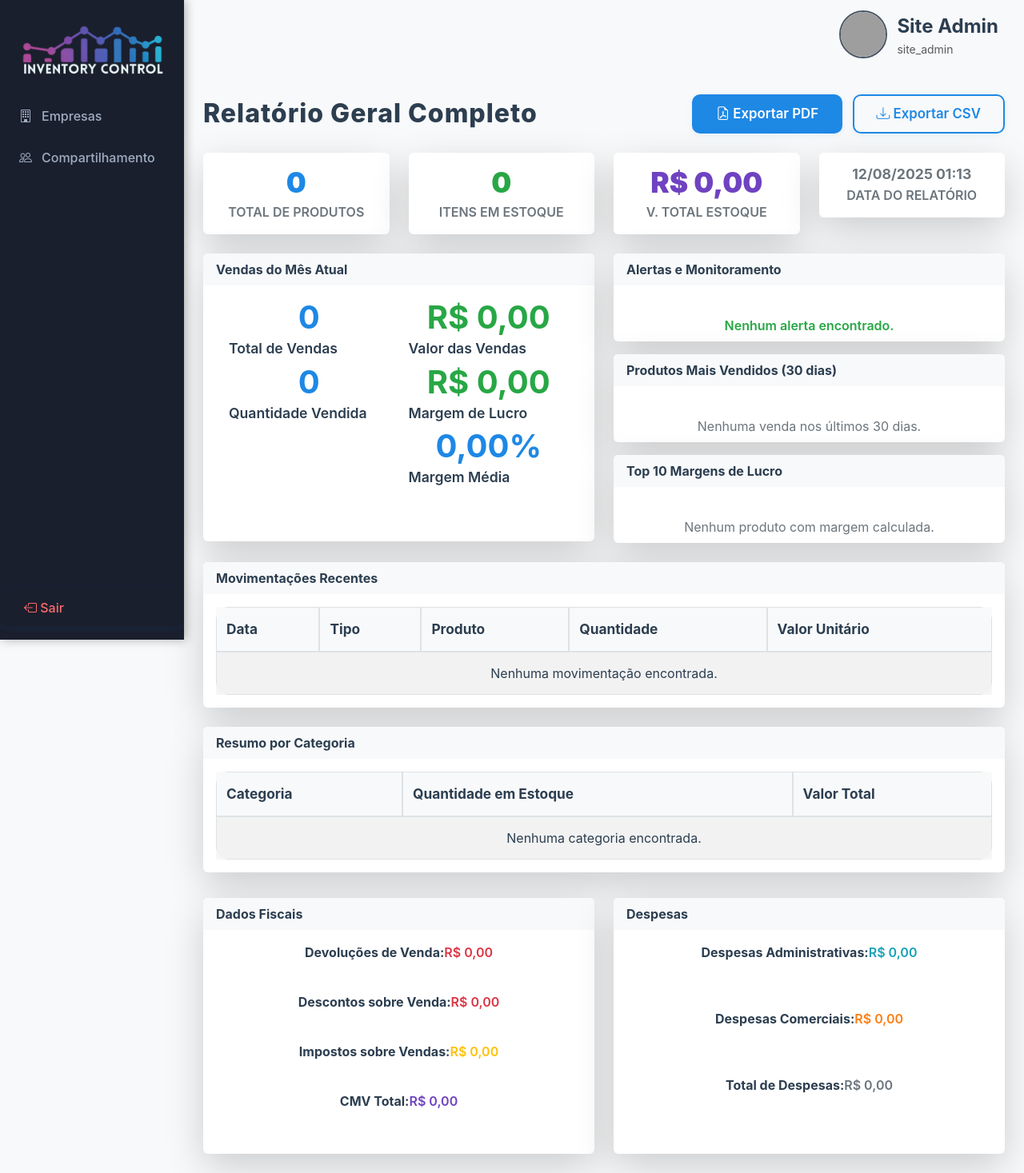
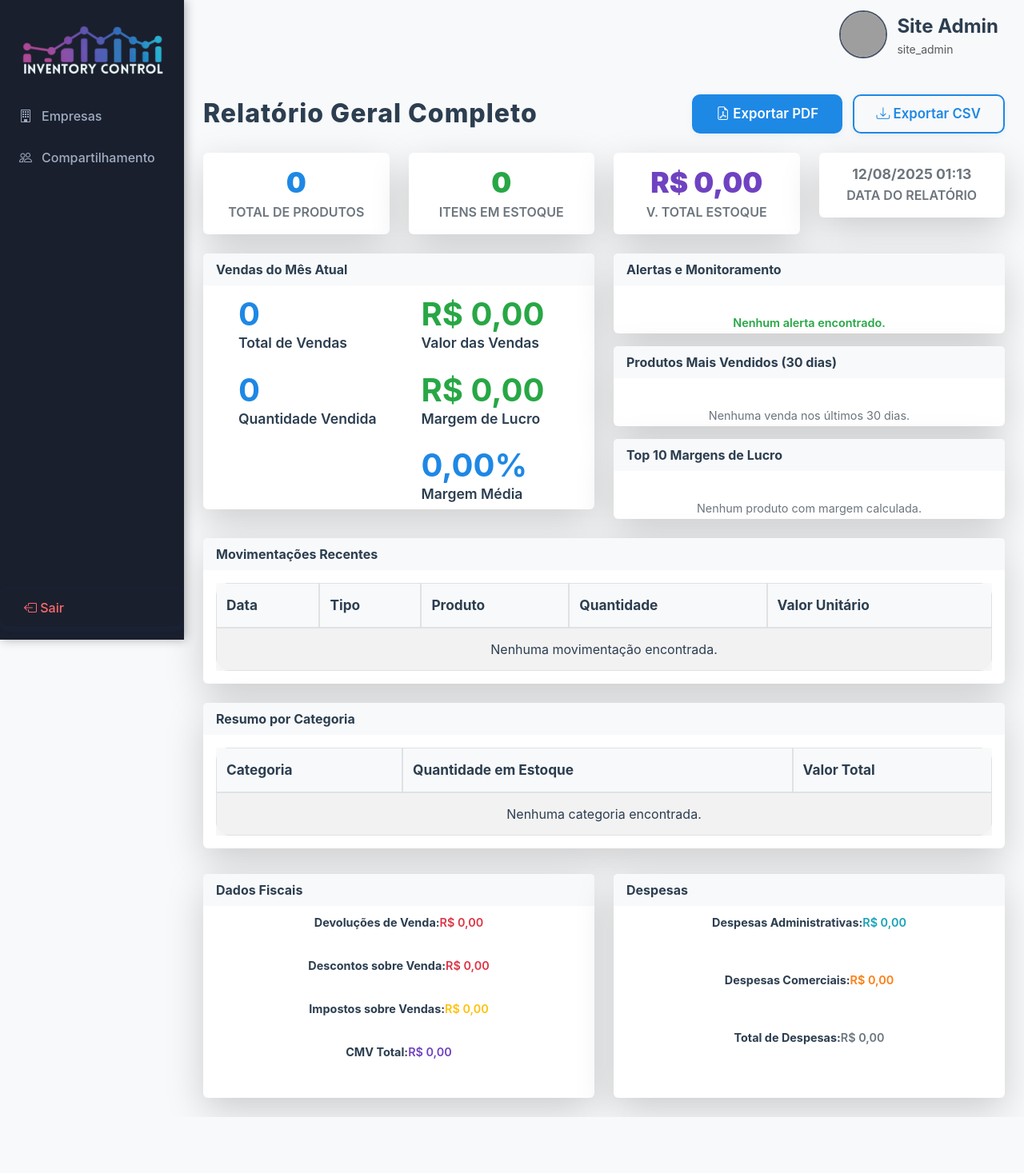
Before and after one commit to pedro-zucchi90/TrustV-Inventory-Control, a Flask app: page /relatorio_geral_completo in a window 1280 px wide. Shown: the whole page at 80% size. After the commit the page ends 1397 px from the top, so only its background shows below. Run offline with Flask 3, Linux system fonts and the light colour scheme; a user stored in the database is signed in; data that the repository does not hold is empty; grey boxes are pictures that could not be loaded.

Commit message:
mais umas mudanças

```diff
--- a/app.py
+++ b/app.py
@@ -234,6 +234,11 @@ def index():
 def adicionar_produto():
     form = CadastroProdutoForm()
     if form.validate_on_submit():
+        # Garantir que o empresa_id seja sempre definido
+        empresa_id = getattr(current_user, 'empresa_id', current_user.id)
+        if empresa_id is None:
+            empresa_id = current_user.id
+
         novo_produto = Produto(
             nome=form.nome.data,
             descricao=form.descricao.data,
@@ -241,10 +246,11 @@ def adicionar_produto():
             preco_venda=float(form.preco_venda.data),
             quantidade_estoque=form.quantidade_estoque.data,
             usuario_id=current_user.id,
-            empresa_id=getattr(current_user, 'empresa_id', current_user.id)
+            empresa_id=empresa_id
         )
         db.session.add(novo_produto)
         db.session.commit()
+
         # Adiciona movimentação de compra automática para o estoque inicial
         if novo_produto.quantidade_estoque > 0:
             movimentacao_inicial = Movimentacao(
@@ -254,10 +260,11 @@ def adicionar_produto():
                 valor_unitario=novo_produto.preco_compra,
                 custo_unitario=None,
                 usuario_id=current_user.id,
-                empresa_id=getattr(current_user, 'empresa_id', current_user.id)
+                empresa_id=empresa_id
             )
             db.session.add(movimentacao_inicial)
             db.session.commit()
+
         auditoria = Auditoria(
             usuario_id=current_user.id,
             acao='Cadastro',
@@ -276,7 +283,12 @@ def adicionar_produto():
 @login_required
 @role_required('administrador', 'vendedor')
 def editar_produto(produto_id):
-    produto = Produto.query.filter_by(id=produto_id, empresa_id=getattr(current_user, 'empresa_id', current_user.id)).first_or_404()
+    # Garantir que o empresa_id seja sempre definido
+    empresa_id = getattr(current_user, 'empresa_id', current_user.id)
+    if empresa_id is None:
+        empresa_id = current_user.id
+
+    produto = Produto.query.filter_by(id=produto_id, empresa_id=empresa_id).first_or_404()
     form = CadastroProdutoForm(obj=produto)
     if form.validate_on_submit():
         produto.nome = form.nome.data
@@ -303,7 +315,12 @@ def editar_produto(produto_id):
 @login_required
 @role_required('administrador')
 def deletar_produto(produto_id):
-    produto = Produto.query.filter_by(id=produto_id, empresa_id=getattr(current_user, 'empresa_id', current_user.id)).first_or_404()
+    # Garantir que o empresa_id seja sempre definido
+    empresa_id = getattr(current_user, 'empresa_id', current_user.id)
+    if empresa_id is None:
+        empresa_id = current_user.id
+
+    produto = Produto.query.filter_by(id=produto_id, empresa_id=empresa_id).first_or_404()
 
     try:
         # Excluir devoluções relacionadas ao produto
@@ -347,8 +364,13 @@ def deletar_produto(produto_id):
 @app.route('/movimentacoes', methods=['GET'])
 @login_required
 def listar_movimentacoes():
+    # Garantir que o empresa_id seja sempre definido
+    empresa_id = getattr(current_user, 'empresa_id', current_user.id)
+    if empresa_id is None:
+        empresa_id = current_user.id
+
     movimentacoes = (
-        Movimentacao.query.filter_by(empresa_id=getattr(current_user, 'empresa_id', current_user.id))
+        Movimentacao.query.filter_by(empresa_id=empresa_id)
         .order_by(Movimentacao.data.desc()).all()
     )
     return render_template('movimentacoes.html', movimentacoes=movimentacoes)
@@ -365,7 +387,12 @@ def registrar_movimentacao():
     produtos_usuario = Produto.query.filter(Produto.empresa_id.in_(empresas_visiveis_ids())).all()
     form.produto_id.choices = [(p.id, p.nome) for p in produtos_usuario]
     if form.validate_on_submit():
-        produto = Produto.query.filter_by(id=form.produto_id.data, empresa_id=getattr(current_user, 'empresa_id', current_user.id)).first_or_404()
+        # Garantir que o empresa_id seja sempre definido
+        empresa_id = getattr(current_user, 'empresa_id', current_user.id)
+        if empresa_id is None:
+            empresa_id = current_user.id
+
+        produto = Produto.query.filter_by(id=form.produto_id.data, empresa_id=empresa_id).first_or_404()
         if form.tipo.data == 'venda':
             if form.quantidade.data > produto.quantidade_estoque:
                 flash('Não é possível vender mais do que o estoque disponível!', 'danger')
@@ -441,7 +468,7 @@ def registrar_movimentacao():
             despesas_administrativas=despesas_administrativas,
             despesas_comerciais=despesas_comerciais,
             usuario_id=current_user.id,
-            empresa_id=getattr(current_user, 'empresa_id', current_user.id)
+            empresa_id=empresa_id
         )
         if form.tipo.data == 'compra':
             produto.quantidade_estoque += form.quantidade.data
@@ -682,26 +709,46 @@ def empresas_visiveis_ids():
     """Retorna lista de empresa_ids visíveis para o usuário atual: própria + compartilhadas bidirecionalmente ativas."""
     if not current_user.is_authenticated:
         return []
+
+    # Sempre incluir o empresa_id do usuário atual
     base_id = getattr(current_user, 'empresa_id', current_user.id)
     ids = {base_id}
-    ativos_emp = CompartilhamentoEmpresa.query.filter_by(ativo=True).all()
-    for c in ativos_emp:
-        if c.empresa_a_id == base_id:
-            ids.add(c.empresa_b_id)
-        if c.empresa_b_id == base_id:
-            ids.add(c.empresa_a_id)
-    # Compartilhamentos por usuário também ampliam a visibilidade para a empresa do par
-    ativos_usr = CompartilhamentoUsuario.query.filter_by(ativo=True).all()
-    for cu in ativos_usr:
-        if cu.usuario_a_id == current_user.id:
-            other = db.session.get(Usuario, cu.usuario_b_id)
-            if other and other.empresa_id:
-                ids.add(other.empresa_id)
-        if cu.usuario_b_id == current_user.id:
-            other = db.session.get(Usuario, cu.usuario_a_id)
-            if other and other.empresa_id:
-                ids.add(other.empresa_id)
-    return list(ids)
+
+    # Se o usuário não tem empresa_id, usar seu próprio ID como empresa
+    if base_id is None:
+        ids.add(current_user.id)
+
+    try:
+        # Compartilhamentos entre empresas
+        ativos_emp = CompartilhamentoEmpresa.query.filter_by(ativo=True).all()
+        for c in ativos_emp:
+            if c.empresa_a_id == base_id:
+                ids.add(c.empresa_b_id)
+            if c.empresa_b_id == base_id:
+                ids.add(c.empresa_a_id)
+
+        # Compartilhamentos por usuário também ampliam a visibilidade para a empresa do par
+        ativos_usr = CompartilhamentoUsuario.query.filter_by(ativo=True).all()
+        for cu in ativos_usr:
+            if cu.usuario_a_id == current_user.id:
+                other = db.session.get(Usuario, cu.usuario_b_id)
+                if other and other.empresa_id:
+                    ids.add(other.empresa_id)
+            if cu.usuario_b_id == current_user.id:
+                other = db.session.get(Usuario, cu.usuario_a_id)
+                if other and other.empresa_id:
+                    ids.add(other.empresa_id)
+    except Exception as e:
+        # Em caso de erro, pelo menos retornar o empresa_id base
+        print(f"Erro ao buscar compartilhamentos: {e}")
+
+    # Garantir que sempre retorne pelo menos um ID
+    if not ids:
+        ids.add(current_user.id)
+
+    result = list(ids)
+    print(f"DEBUG: empresas_visiveis_ids() retornou: {result} para usuário {current_user.id}")
+    return result
 
 def seed_site_admin():
     """Cria usuário admin do site (não registrável) caso não exista."""
@@ -1148,6 +1195,12 @@ def api_inventario():
 @login_required
 def api_registrar_movimentacao():
     data = request.json
+
+    # Garantir que o empresa_id seja sempre definido
+    empresa_id = getattr(current_user, 'empresa_id', current_user.id)
+    if empresa_id is None:
+        empresa_id = current_user.id
+
     mov = Movimentacao(
         produto_id=data['produto_id'],
         tipo=data['tipo'],
@@ -1155,9 +1208,9 @@ def api_registrar_movimentacao():
         valor_unitario=data['valor_unitario'],
         custo_unitario=data.get('custo_unitario'),
         usuario_id=current_user.id,
-        empresa_id=getattr(current_user, 'empresa_id', current_user.id)
+        empresa_id=empresa_id
     )
-    produto = Produto.query.filter_by(id=data['produto_id'], empresa_id=getattr(current_user, 'empresa_id', current_user.id)).first_or_404()
+    produto = Produto.query.filter_by(id=data['produto_id'], empresa_id=empresa_id).first_or_404()
     if data['tipo'] == 'compra':
         produto.quantidade_estoque += data['quantidade']
         produto.preco_compra = data['valor_unitario']
@@ -1612,6 +1665,85 @@ def api_movimentacao_detalhes(movimentacao_id):
         'data': movimentacao.data.strftime('%d/%m/%Y %H:%M')
     })
 
+@app.route('/debug_produtos')
+@login_required
+def debug_produtos():
+    """Rota de debug para verificar produtos e empresas visíveis"""
+    if not current_user.is_authenticated:
+        return jsonify({'error': 'Usuário não autenticado'})
+
+    # Debug da função empresas_visiveis_ids
+    empresas_ids = empresas_visiveis_ids()
+
+    # Todos os produtos sem filtro
+    todos_produtos = Produto.query.all()
+
+    # Produtos filtrados pela função
+    produtos_filtrados = Produto.query.filter(Produto.empresa_id.in_(empresas_ids)).all()
+
+    # Informações do usuário atual
+    usuario_info = {
+        'id': current_user.id,
+        'nome': current_user.nome,
+        'empresa_id': getattr(current_user, 'empresa_id', None),
+        'role': getattr(current_user, 'role', None)
+    }
+
+    return jsonify({
+        'usuario': usuario_info,
+        'empresas_visiveis_ids': empresas_ids,
+        'total_produtos_sem_filtro': len(todos_produtos),
+        'total_produtos_filtrados': len(produtos_filtrados),
+        'produtos_sem_filtro': [
+            {
+                'id': p.id,
+                'nome': p.nome,
+                'empresa_id': p.empresa_id,
+                'quantidade_estoque': p.quantidade_estoque
+            } for p in todos_produtos
+        ],
+        'produtos_filtrados': [
+            {
+                'id': p.id,
+                'nome': p.nome,
+                'empresa_id': p.empresa_id,
+                'quantidade_estoque': p.quantidade_estoque
+            } for p in produtos_filtrados
+        ]
+    })
+
+@app.route('/corrigir_produtos_empresa')
+@login_required
+@role_required('administrador')
+def corrigir_produtos_empresa():
+    """Corrige produtos existentes que não tenham empresa_id definido"""
+    try:
+        # Buscar produtos sem empresa_id
+        produtos_sem_empresa = Produto.query.filter_by(empresa_id=None).all()
+
+        if not produtos_sem_empresa:
+            flash('Todos os produtos já têm empresa_id definido.', 'info')
+            return redirect(url_for('index'))
+
+        # Garantir que o empresa_id seja sempre definido
+        empresa_id = getattr(current_user, 'empresa_id', current_user.id)
+        if empresa_id is None:
+            empresa_id = current_user.id
+
+        # Atualizar produtos
+        for produto in produtos_sem_empresa:
+            produto.empresa_id = empresa_id
+
+        db.session.commit()
+
+        flash(f'{len(produtos_sem_empresa)} produtos foram corrigidos com empresa_id={empresa_id}.', 'success')
+
+    except Exception as e:
+        db.session.rollback()
+        flash(f'Erro ao corrigir produtos: {e}', 'danger')
+
+    return redirect(url_for('index'))
+
 if __name__ == '__main__':
     with app.app_context():
         db.create_all()
--- a/static/css/custom.css
+++ b/static/css/custom.css
@@ -218,7 +218,7 @@ body {
     border-radius: 16px;
     box-shadow: 0 4px 16px rgba(0,0,0,0.1);
     padding: 24px 32px;
-    margin-bottom: 24px;
+    margin-bottom: 32px; /* Aumentado de 24px para 32px */
     border: 1px solid #e9ecef;
 }
 .table-box table {
@@ -904,20 +904,23 @@ input:required:valid, select:required:valid, textarea:required:valid {
 
 /* Ajuste específico para as boxes de dados fiscais e despesas */
 .row .col-md-6 .card .card-body {
-    min-height: 160px;
+    min-height: 120px; /* Reduzido de 160px para 120px */
     display: flex;
     flex-direction: column;
     justify-content: flex-start;
+    padding: 12px 16px !important; /* Reduzido padding */
 }
 
 .row .col-md-6 .card .card-body p {
-    margin-bottom: 0.75rem;
+    margin-bottom: 0.25rem; /* Reduzido de 0.75rem para 0.25rem */
     flex: 1;
     display: flex;
     align-items: flex-start;
     justify-content: flex-start;
-    min-height: 1.5rem;
+    min-height: 1.2rem; /* Reduzido de 1.5rem para 1.2rem */
     text-align: left;
+    font-size: 0.9rem; /* Reduzido tamanho da fonte */
+    line-height: 1.2; /* Reduzido espaçamento entre linhas */
 }
 
 .row .col-md-6 .card .card-body p:last-child {
@@ -929,6 +932,7 @@ input:required:valid, select:required:valid, textarea:required:valid {
     height: 100%;
     display: flex;
     flex-direction: column;
+    margin-bottom: 40px !important; /* Espaçamento consistente entre boxes */
 }
 
 .row .col-md-6 .grafico-box .grafico-header {
@@ -945,28 +949,38 @@ input:required:valid, select:required:valid, textarea:required:valid {
     flex-shrink: 0;
 }
 
+/* Espaçamento adicional para separar melhor as seções */
+.grafico-box + .table-box {
+    margin-top: 24px; /* Espaçamento adicional após boxes de gráfico */
+}
+
+/* Ajuste para a tabela de divergências fiscais */
+.table-box:has(.fw-bold:contains("Produtos com Divergência Fiscal")) {
+    margin-top: 32px; /* Espaçamento extra para esta tabela específica */
+}
+
 /* Ajuste para as boxes de vendas e monitoramento ficarem menores */
 .row .col-md-6 .card {
-    min-height: 320px !important;
-    max-height: 360px !important;
+    min-height: 280px !important; /* Reduzido de 320px para 280px */
+    max-height: 320px !important; /* Reduzido de 360px para 320px */
 }
 
 .row .col-md-6 .d-flex.flex-column .card {
-    min-height: 90px !important;
-    max-height: 110px !important;
+    min-height: 80px !important; /* Reduzido de 90px para 80px */
+    max-height: 100px !important; /* Reduzido de 110px para 100px */
 }
 
 .row .col-md-6 .d-flex.flex-column .card .card-body {
-    padding: 12px 16px !important;
+    padding: 8px 12px !important; /* Reduzido padding */
 }
 
 .row .col-md-6 .card .card-body {
-    padding: 16px 20px !important;
+    padding: 12px 16px !important; /* Reduzido padding */
 }
 
 /* Diminuir espaçamento entre textos nas boxes */
 .row .col-md-6 .card .card-body .text-center {
-    margin-bottom: 0.25rem !important;
+    margin-bottom: 0.125rem !important; /* Reduzido de 0.25rem para 0.125rem */
 }
 
 .row .col-md-6 .card .card-body .text-center:last-child {
@@ -974,13 +988,13 @@ input:required:valid, select:required:valid, textarea:required:valid {
 }
 
 .row .col-md-6 .card .card-body h3 {
-    margin-bottom: 2px !important;
+    margin-bottom: 1px !important; /* Reduzido de 2px para 1px */
 }
 
 .row .col-md-6 .card .card-body p {
-    margin-bottom: 0.125rem !important;
+    margin-bottom: 0.125rem !important; /* Reduzido de 0.125rem para 0.125rem (já estava correto) */
 }
 
 .row .col-md-6 .d-flex.flex-column .card .card-body p {
-    margin-bottom: 0.25rem !important;
+    margin-bottom: 0.125rem !important; /* Reduzido de 0.25rem para 0.125rem */
 }
--- a/templates/produtos.html
+++ b/templates/produtos.html
@@ -3,9 +3,13 @@
 <div class="container mt-5">
     <div class="d-flex justify-content-between align-items-center mb-4">
         <h2 class="mb-0">Produtos Cadastrados</h2>
-        <a href="{{ url_for('adicionar_produto') }}" class="btn btn-primary">Cadastrar Novo Produto</a>
     </div>
     <div class="row mb-4">
+        <div class="col-md-3">
+            <a href="{{ url_for('adicionar_produto') }}" class="btn btn-primary w-100 mb-2">
+                <i class="bi bi-plus-circle"></i> Cadastrar Prod.
+            </a>
+        </div>
         <div class="col-md-3">
             <a href="{{ url_for('inventario') }}" class="btn btn-outline-success w-100 mb-2">
                 <i class="bi bi-box-seam"></i> Inventário
--- a/templates/relatorio_geral_completo.html
+++ b/templates/relatorio_geral_completo.html
@@ -53,25 +53,25 @@
                 <div class="card-body d-flex align-items-center">
                     <div class="row w-100">
                         <div class="col-6">
-                            <div class="text-center mb-4">
+                            <div class="text-start mb-4" style="padding-left: 16px;">
                                 <h3 style="color:#1e88e5; font-weight:700; font-size:2.5rem; margin-bottom:8px;" id="total-vendas">-</h3>
                                 <p style="color:#2c3e50; font-weight:600; font-size:1.1rem;">Total de Vendas</p>
                             </div>
-                            <div class="text-center mb-4">
+                            <div class="text-start mb-4" style="padding-left: 16px;">
                                 <h3 style="color:#1e88e5; font-weight:700; font-size:2.5rem; margin-bottom:8px;" id="qtd-vendida">-</h3>
                                 <p style="color:#2c3e50; font-weight:600; font-size:1.1rem;">Quantidade Vendida</p>
                             </div>
                         </div>
                         <div class="col-6">
-                            <div class="text-center mb-4">
+                            <div class="text-start mb-4" style="padding-left: 16px;">
                                 <h3 style="color:#28a745; font-weight:700; font-size:2.5rem; margin-bottom:8px;">R$ <span id="valor-vendas">-</span></h3>
                                 <p style="color:#2c3e50; font-weight:600; font-size:1.1rem;">Valor das Vendas</p>
                             </div>
-                            <div class="text-center mb-4">
+                            <div class="text-start mb-4" style="padding-left: 16px;">
                                 <h3 style="color:#28a745; font-weight:700; font-size:2.5rem; margin-bottom:8px;">R$ <span id="margem-lucro">-</span></h3>
                                 <p style="color:#2c3e50; font-weight:600; font-size:1.1rem;">Margem de Lucro</p>
                             </div>
-                            <div class="text-center">
+                            <div class="text-start" style="padding-left: 16px;">
                                 <h3 style="color:#1e88e5; font-weight:700; font-size:2.5rem; margin-bottom:8px;"><span id="margem-media">-</span>%</h3>
                                 <p style="color:#2c3e50; font-weight:600; font-size:1.1rem;">Margem Média</p>
                             </div>
@@ -163,22 +163,22 @@
     <div class="row mb-4">
         <div class="col-md-6">
             <div class="card shadow-lg border-0" style="background:#ffffff; color:#2c3e50; border:1px solid #e9ecef;">
-                <div class="card-header border-0" style="background:#f8f9fa; color:#2c3e50; font-weight:700; border-bottom:1px solid #dee2e6;">Dados Fiscais</div>
-                <div class="card-body">
-                    <p><strong style="color:#2c3e50;">Devoluções de Venda:</strong> <span id="devolucoes-venda" style="color:#dc3545; font-weight:600;">-</span></p>
-                    <p><strong style="color:#2c3e50;">Descontos sobre Venda:</strong> <span id="descontos-venda" style="color:#dc3545; font-weight:600;">-</span></p>
-                    <p><strong style="color:#2c3e50;">Impostos sobre Vendas:</strong> <span id="impostos-vendas" style="color:#ffc107; font-weight:600;">-</span></p>
-                    <p><strong style="color:#2c3e50;">CMV Total:</strong> <span id="cmv-total" style="color:#6f42c1; font-weight:600;">-</span></p>
+                <div class="card-header border-0" style="background:#f8f9fa; color:#2c3e50; font-weight:700; border-bottom:1px solid #dee2e6; padding: 8px 16px;">Dados Fiscais</div>
+                <div class="card-body" style="padding: 12px 16px;">
+                    <p style="margin-bottom: 0.25rem;"><strong style="color:#2c3e50;">Devoluções de Venda:</strong> <span id="devolucoes-venda" style="color:#dc3545; font-weight:600;">-</span></p>
+                    <p style="margin-bottom: 0.25rem;"><strong style="color:#2c3e50;">Descontos sobre Venda:</strong> <span id="descontos-venda" style="color:#dc3545; font-weight:600;">-</span></p>
+                    <p style="margin-bottom: 0.25rem;"><strong style="color:#2c3e50;">Impostos sobre Vendas:</strong> <span id="impostos-vendas" style="color:#ffc107; font-weight:600;">-</span></p>
+                    <p style="margin-bottom: 0;"><strong style="color:#2c3e50;">CMV Total:</strong> <span id="cmv-total" style="color:#6f42c1; font-weight:600;">-</span></p>
                 </div>
             </div>
         </div>
         <div class="col-md-6">
             <div class="card shadow-lg border-0" style="background:#ffffff; color:#2c3e50; border:1px solid #e9ecef;">
-                <div class="card-header border-0" style="background:#f8f9fa; color:#2c3e50; font-weight:700; border-bottom:1px solid #dee2e6;">Despesas</div>
-                <div class="card-body">
-                    <p><strong style="color:#2c3e50;">Despesas Administrativas:</strong> <span id="despesas-administrativas" style="color:#17a2b8; font-weight:600;">-</span></p>
-                    <p><strong style="color:#2c3e50;">Despesas Comerciais:</strong> <span id="despesas-comerciais" style="color:#fd7e14; font-weight:600;">-</span></p>
-                    <p><strong style="color:#2c3e50;">Total de Despesas:</strong> <span id="total-despesas" style="color:#6c757d; font-weight:600;">-</span></p>
+                <div class="card-header border-0" style="background:#f8f9fa; color:#2c3e50; font-weight:700; border-bottom:1px solid #dee2e6; padding: 8px 16px;">Despesas</div>
+                <div class="card-body" style="padding: 12px 16px;">
+                    <p style="margin-bottom: 0.25rem;"><strong style="color:#2c3e50;">Despesas Administrativas:</strong> <span id="despesas-administrativas" style="color:#17a2b8; font-weight:600;">-</span></p>
+                    <p style="margin-bottom: 0.25rem;"><strong style="color:#2c3e50;">Despesas Comerciais:</strong> <span id="despesas-comerciais" style="color:#fd7e14; font-weight:600;">-</span></p>
+                    <p style="margin-bottom: 0;"><strong style="color:#2c3e50;">Total de Despesas:</strong> <span id="total-despesas" style="color:#6c757d; font-weight:600;">-</span></p>
                 </div>
             </div>
         </div>
```
Also changed, not shown: templates/index.html (+6 -2 lines), templates/relatorio_fiscal.html (+11 -11 lines).
